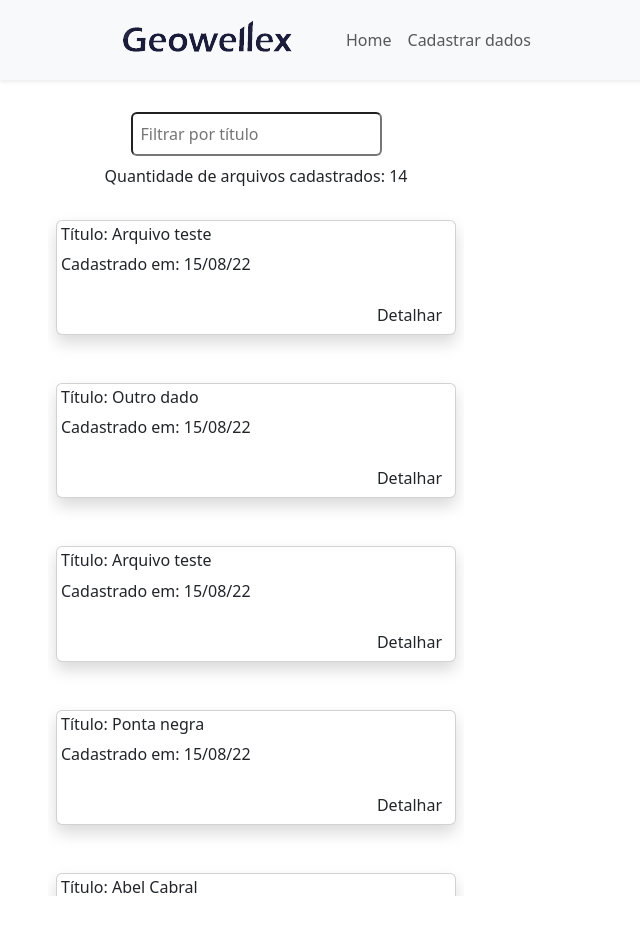
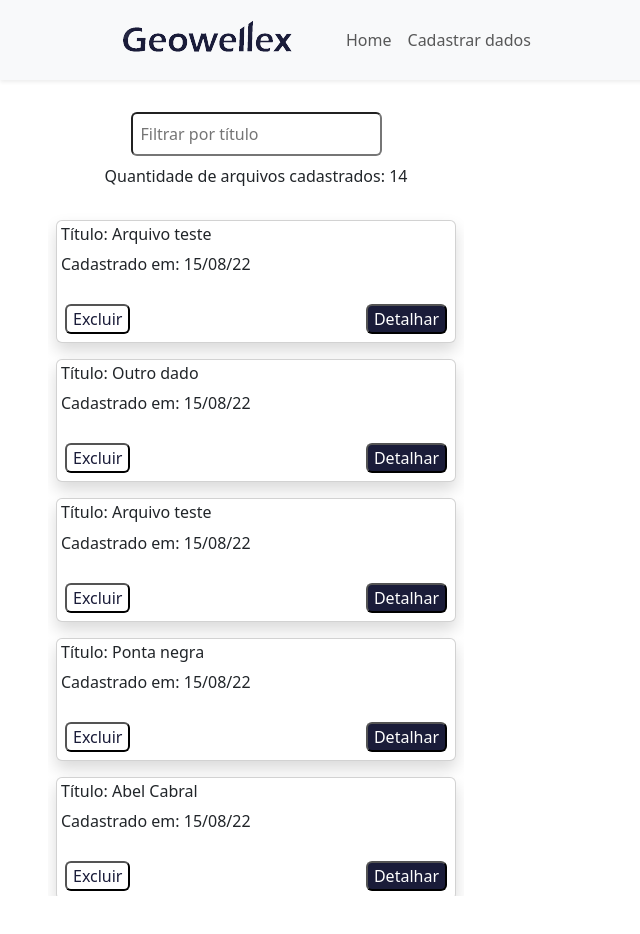
Before and after one commit to andrefsilveira1/desafio-gqr, a React (Create React App) app in the folder frontend/: page / in a window 1280 px wide. Shown: the top 934 px of the page, without its empty margins (0-640 px from the left). Built offline with nearby package versions, Linux system fonts and the light colour scheme.

Commit message:
fix: create new card style fixed

```diff
--- a/frontend/src/components/card/index.css
+++ b/frontend/src/components/card/index.css
@@ -1,25 +1,30 @@
-.bg-custom-purple {
+.card {
+    border: 5px solid #1a1c39;
+    transition: transform 0.2s ease-in-out;
+    width: 400px;
+}
+.card-btn {
     background-color: #1a1c39;
-}
-
-.text-custom-white {
     color: #ffffff;
 }
 
-.bg-custom-purple:hover {
+.card-btn:hover {
     background-color: #ffffff;
-    border: 1px solid #1a1c39;
-    ;
-}
+    border: 1.5px solid #1a1c39;
+    color: #1a1c39;
 
-.text-custom-white:hover {
+}.card-btn-danger {
+    background-color: #ffffff;
     color: #1a1c39;
 }
 
-.card {
-    transition: transform 0.2s ease-in-out;
-    width: 400px;
+.card-btn-danger:hover {
+    background-color: #ffffff;
+    border: 1.5px solid #f80606;
+    color: #1a1c39;
+
 }
+
 
 .card:hover {
     transform: translateY(-5px);
--- a/frontend/src/components/card/index.js
+++ b/frontend/src/components/card/index.js
@@ -1,14 +1,17 @@
 import React from 'react';
-import "./index.css"
+import "./index.css";
 
 export default function Card(props) {
     return (
-        <div className="card mx-2 shadow mb-5 bg-white rounded d-flex flex-column justify-content-between">
+        <div className="card mx-2 shadow mb-3">
             <div className='m-1'>
                 <h6>Título: {props.title}</h6>
                 <p>Cadastrado em: {props.date}</p>
             </div>
-            <button className="align-self-end btn bg-custom-purple text-custom-white">Detalhar</button>
+            <div className='d-flex justify-content-between'>
+                <button className="card-btn-danger align-self-start rounded m-2">Excluir</button>
+                <button className="card-btn align-self-end rounded m-2">Detalhar</button>
+            </div>
         </div>
     )
 }
```
